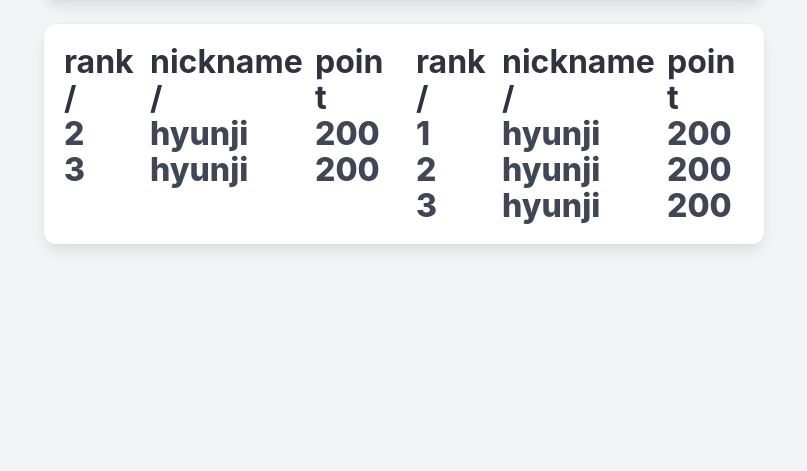
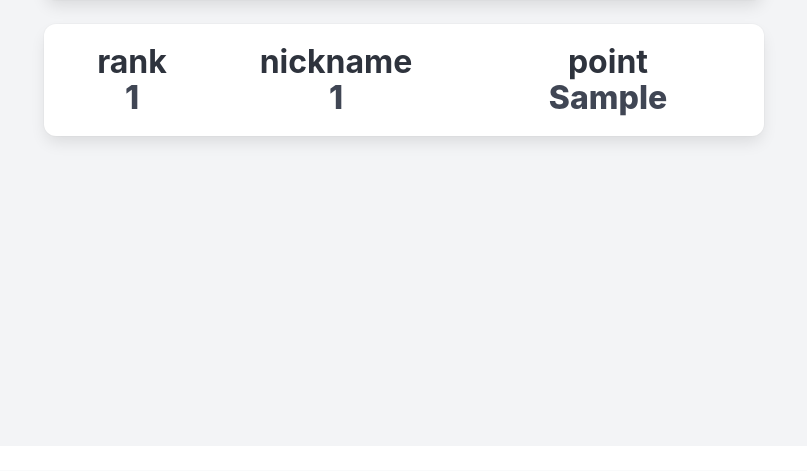
Before and after one commit to HelloNobb/JungleAlgo, a Flask app: page /rank in a window 1280 px wide. Shown: the part 652-1123 px from the top of the page, without its empty margins (236-1043 px from the left). Run offline with Flask 3, Linux system fonts and the light colour scheme; a database or web service that is not in the repository returns one stand-in record (values such as "Sample title").

Commit message:
임의 저장

```diff
--- a/app.py
+++ b/app.py
@@ -3,18 +3,16 @@ from flask_bcrypt import Bcrypt
 from flask_jwt_extended import (
     JWTManager, create_access_token, jwt_required, get_jwt_identity
 )
+from pymongo import MongoClient, DESCENDING
+from pymongo.errors import CollectionInvalid
 from urllib.parse import _ResultMixinBytes
+from bs4 import BeautifulSoup
+from datetime import datetime, timedelta
 import requests
 import json
 import re
 import time
-from bs4 import BeautifulSoup
-from datetime import datetime, timedelta
 import pytz
-from flask import Flask, render_template, jsonify, request
-from pymongo import MongoClient
-from pymongo import DESCENDING
-from pymongo.errors import CollectionInvalid
 import threading
 import os
 
@@ -75,7 +73,7 @@ def login():
         return jsonify({"result": "success", "access_token": access_token})
     return jsonify({"result": "fail", "msg": "아이디 또는 비밀번호 오류"})
 
-# 회원가입 ============= ================
+# 회원가입 =============================
 
 @app.route('/signuppage')
 def signuppage():
@@ -108,7 +106,7 @@ def signup():
 
     return jsonify({'result': 'success'})
 
-# 마이페이지 ============= ================
+# 마이페이지 =============================
 @app.route('/mypage')
 @jwt_required()
 def mypage():
@@ -210,7 +208,11 @@ def parse_status_rows_today(user_id):
 
 @app.route('/rank')
 def rank():
-    return render_template("rank.html", activate_tab="rank")
+    top3 = list(db.users.find({}, {'_id': 0, 'backjun_id': 1, 'backjun_correct': 1})
+            .sort('backjun_correct', DESCENDING).limit(3))
+    for idx, user in enumerate(top3, start=1):
+        user['rank'] = idx
+    return render_template("rank.html", top3=top3)
 
 ##============================
 
--- a/templates/rank.html
+++ b/templates/rank.html
@@ -2,14 +2,17 @@
 <!DOCTYPE html>
 <html lang="en">
   <head>
-	<meta charset="UTF-8">
-	<meta name="viewport" content="width=device-width, initial-scale=1.0">
-	<link rel="stylesheet" href="https://cdn.jsdelivr.net/npm/bulma@1.0.0/css/bulma.min.css">
+    <meta charset="UTF-8" />
+    <meta name="viewport" content="width=device-width, initial-scale=1.0" />
+    <link
+      rel="stylesheet"
+      href="https://cdn.jsdelivr.net/npm/bulma@1.0.0/css/bulma.min.css"
+    />
     <title>Rank</title>
     <style>
-		.stickyContainer{
-			max-height:320px;
-			overflow-y:auto;
+      .stickyContainer {
+        max-height: 320px;
+        overflow-y: auto;
       }
     </style>
   </head>
@@ -21,16 +24,16 @@
           <div class="columns is-vcentered">
             <!--graph1 : 리뷰포인트순위-->
             <div class="column">
-						<div style="height:260px">
+              <div style="height: 260px">
                 <canvas id="chart1"></canvas>
               </div>
             </div>
             <!--graph2 : 문제풀이포인트순위-->
-					<div class="column">
-						<div style="height:260px">
-							<canvas id="chart2"></canvas>
+            <!-- <div class="column">
+              <div style="height: 260px">
+                <canvas id="chart1"></canvas>
               </div>
-					</div>
+            </div> -->
           </div>
         </div>
         <div class="box rankings">
@@ -38,106 +41,85 @@
             <!--포인트 순위표-->
             <div class="column">
               <div class="title">
-							<table>
+                <table style="width: 100%; table-layout: fixed">
                   <tr>
-									<th>rank /</th>
-									<th>nickname /</th>
-									<th>point</th>
+                    <th style="width: 20%; text-align: center">rank</th>
+                    <th style="width: 40%; text-align: center">nickname</th>
+                    <th style="width: 40%; text-align: center">point</th>
                   </tr>
+                  {% for user in top3 %}
                   <tr>
-									<td>{{point_rank}}</td>
-									<td>{{id}}</td>
-									<td>{{point}}</td>
+                    <td style="text-align: center; vertical-align: middle">
+                      {{ user.rank }}
+                    </td>
+                    <td style="text-align: center; vertical-align: middle">
+                      {{ user.backjun_id }}
+                    </td>
+                    <td style="text-align: center; vertical-align: middle">
+                      {{ user.backjun_correct }}
+                    </td>
+                    <td>
+                      <div style="background: #4caf50; height: 20px"></div>
+                    </td>
                   </tr>
-								<tr>
-									<td>2</td>
-									<td>hyunji</td>
-									<td>200</td>
-								</tr>
-								<tr>
-									<td>3</td>
-									<td>hyunji</td>
-									<td>200</td>
-								</tr>
-							</table>
-						</div>
-					</div>
-					<!--문풀점수 순위표-->
-					<div class="column">
-						<div class="title">
-							<table>
-								<tr>
-									<th>rank /</th>
-									<th>nickname /</th>
-									<th>point</th>
-								</tr>
-								<tr>
-									<td>1</td>
-									<td>hyunji</td>
-									<td>200</td>
-								</tr>
-								<tr>
-									<td>2</td>
-									<td>hyunji</td>
-									<td>200</td>
-								</tr>
-								<tr>
-									<td>3</td>
-									<td>hyunji</td>
-									<td>200</td>
-								</tr>
+                  {% endfor %}
                 </table>
               </div>
             </div>
           </div>
-
         </div>
         {% endblock %}
       </section>
     </div>
 
-
     <!--Chart.js-->
     <script src="https://cdn.jsdelivr.net/npm/chart.js@4.4.4/dist/chart.umd.min.js"></script>
-	<!--fontawsome : icon용-->
-	<script src="https://kit.fontawesome.com/622135c32a.js" crossorigin="anonymous"></script>
+
+    <!-- <script>
+      //Chart.js 이용한 차트 출력
+      const cht1 = document.getElementById("chart1").getContext("2d");
+      new Chart(cht1, {
+        type: "bar",
+        data: {
+          labels: ["3rd", "1st", "2nd"],
+          datasets: [
+            {
+              label: "포인트 순위",
+              borderWidth: 2,
+              data: [10, 30, 20],
+            },
+          ],
+        },
+      });
+    </script> -->
     <script>
-		//Chart.js 이용한 차트 출력
-		const cht1 = document.getElementById('chart1').getContext('2d');
-		new Chart(cht1,{
-			type:'bar',
-			data:{
-				labels:['3rd','1st','2nd'],
-				datasets:[{
-					label:"포인트 순위",
-					borderWidth:2,
-					data:[
-						10,30,20
-					]
-				}]
-			}
+      document.addEventListener("DOMContentLoaded", () => {
+        const cht1 = document.getElementById("chart1").getContext("2d");
+        new Chart(cht1, {
+          type: "bar",
+          data: {
+            labels: ["3rd", "1st", "2nd"],
+            datasets: [
+              {
+                label: "포인트 순위",
+                borderWidth: 2,
+                data: [10, 30, 20],
+              },
+            ],
+          },
         });
-		const cht2 = document.getElementById('chart2').getContext('2d');
-		new Chart(cht2,{
-			type:'bar',
-			data:{
-				labels:['3rd','1st','2nd'],
-				datasets:[{
-					label:"포인트 순위",
-					borderWidth:2,
-					data:[
-						10,30,20
-					]
-				}]
-			}
       });
     </script>
-
+    <!--fontawsome : icon용-->
+    <script
+      src="https://kit.fontawesome.com/622135c32a.js"
+      crossorigin="anonymous"
+    ></script>
 
     <!-- Code injected by live-server -->
     <script>
       // <![CDATA[  <-- For SVG support
-	if ('WebSocket' in window) {
+      if ("WebSocket" in window) {
         (function () {
           function refreshCSS() {
             var sheets = [].slice.call(document.getElementsByTagName("link"));
@@ -147,31 +129,44 @@
               var parent = elem.parentElement || head;
               parent.removeChild(elem);
               var rel = elem.rel;
-					if (elem.href && typeof rel != "string" || rel.length == 0 || rel.toLowerCase() == "stylesheet") {
-						var url = elem.href.replace(/(&|\?)_cacheOverride=\d+/, '');
-						elem.href = url + (url.indexOf('?') >= 0 ? '&' : '?') + '_cacheOverride=' + (new Date().valueOf());
+              if (
+                (elem.href && typeof rel != "string") ||
+                rel.length == 0 ||
+                rel.toLowerCase() == "stylesheet"
+              ) {
+                var url = elem.href.replace(/(&|\?)_cacheOverride=\d+/, "");
+                elem.href =
+                  url +
+                  (url.indexOf("?") >= 0 ? "&" : "?") +
+                  "_cacheOverride=" +
+                  new Date().valueOf();
               }
               parent.appendChild(elem);
             }
           }
-			var protocol = window.location.protocol === 'http:' ? 'ws://' : 'wss://';
-			var address = protocol + window.location.host + window.location.pathname + '/ws';
+          var protocol =
+            window.location.protocol === "http:" ? "ws://" : "wss://";
+          var address =
+            protocol + window.location.host + window.location.pathname + "/ws";
           var socket = new WebSocket(address);
           socket.onmessage = function (msg) {
-				if (msg.data == 'reload') window.location.reload();
-				else if (msg.data == 'refreshcss') refreshCSS();
+            if (msg.data == "reload") window.location.reload();
+            else if (msg.data == "refreshcss") refreshCSS();
           };
-			if (sessionStorage && !sessionStorage.getItem('IsThisFirstTime_Log_From_LiveServer')) {
-				console.log('Live reload enabled.');
-				sessionStorage.setItem('IsThisFirstTime_Log_From_LiveServer', true);
+          if (
+            sessionStorage &&
+            !sessionStorage.getItem("IsThisFirstTime_Log_From_LiveServer")
+          ) {
+            console.log("Live reload enabled.");
+            sessionStorage.setItem("IsThisFirstTime_Log_From_LiveServer", true);
           }
         })();
-	}
-	else {
-		console.error('Upgrade your browser. This Browser is NOT supported WebSocket for Live-Reloading.');
+      } else {
+        console.error(
+          "Upgrade your browser. This Browser is NOT supported WebSocket for Live-Reloading."
+        );
       }
       // ]]>
     </script>
   </body>
-
 </html>
```
Lines whose indentation alone changed are shown as unchanged.
